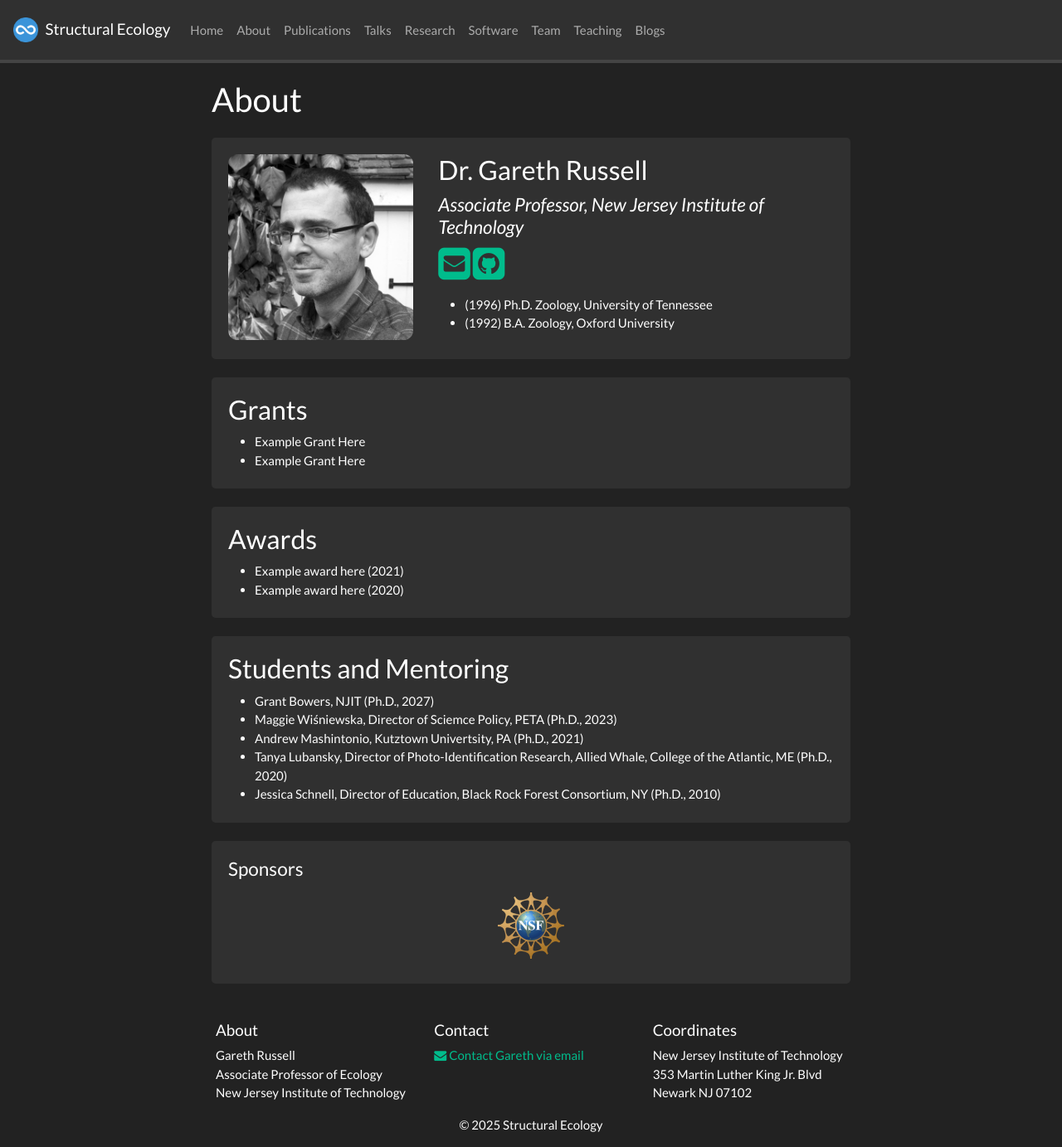
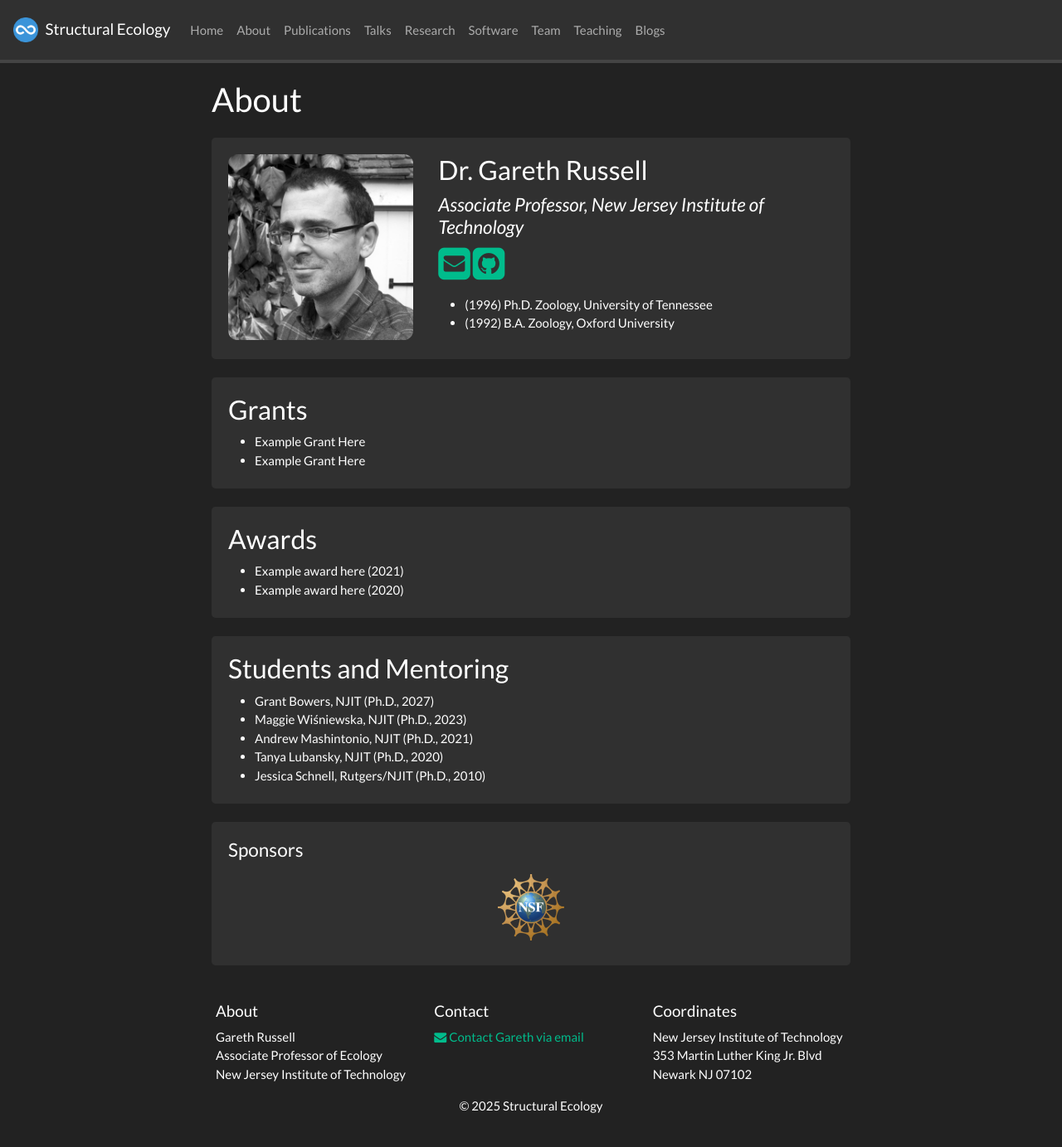
Before and after one commit to garethrussell/uel, a Jekyll site: the page built from _pages/about.md, in a window 1280 px wide and 1383 px high. Shown: the whole window at 83% size. Built offline with Jekyll 4.4.1, drawn with Linux system fonts in a browser that asks for light colours; nearby versions of some CDN libraries; a style sheet for code colours, icons or effects is not loaded.

Commit message:
students

```diff
--- a/_data/people.yml
+++ b/_data/people.yml
@@ -4,21 +4,21 @@
   year: 2027
 
 - name: Maggie Wiśniewska
-  location: Director of Sciemce Policy, PETA
+  location: NJIT
   degree: Ph.D.
   year: 2023
 
 - name: Andrew Mashintonio
-  location: Kutztown Univertsity, PA
+  location: NJIT
   degree: Ph.D.
   year: 2021
 
 - name: Tanya Lubansky
-  location: Director of Photo-Identification Research, Allied Whale, College of the Atlantic, ME
+  location: NJIT
   degree: Ph.D.
   year: 2020
 
 - name: Jessica Schnell
-  location: Director of Education, Black Rock Forest Consortium, NY
+  location: Rutgers/NJIT
   degree: Ph.D.
   year: 2010
```
